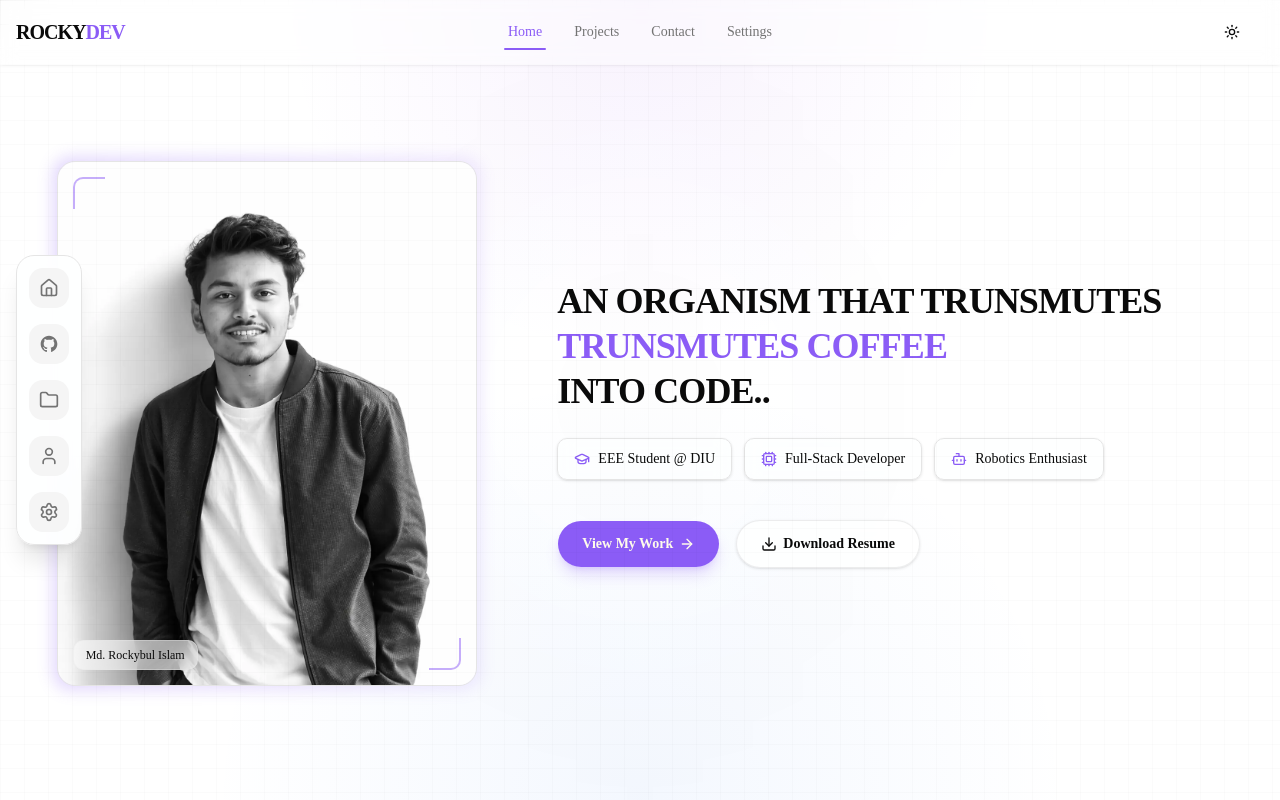
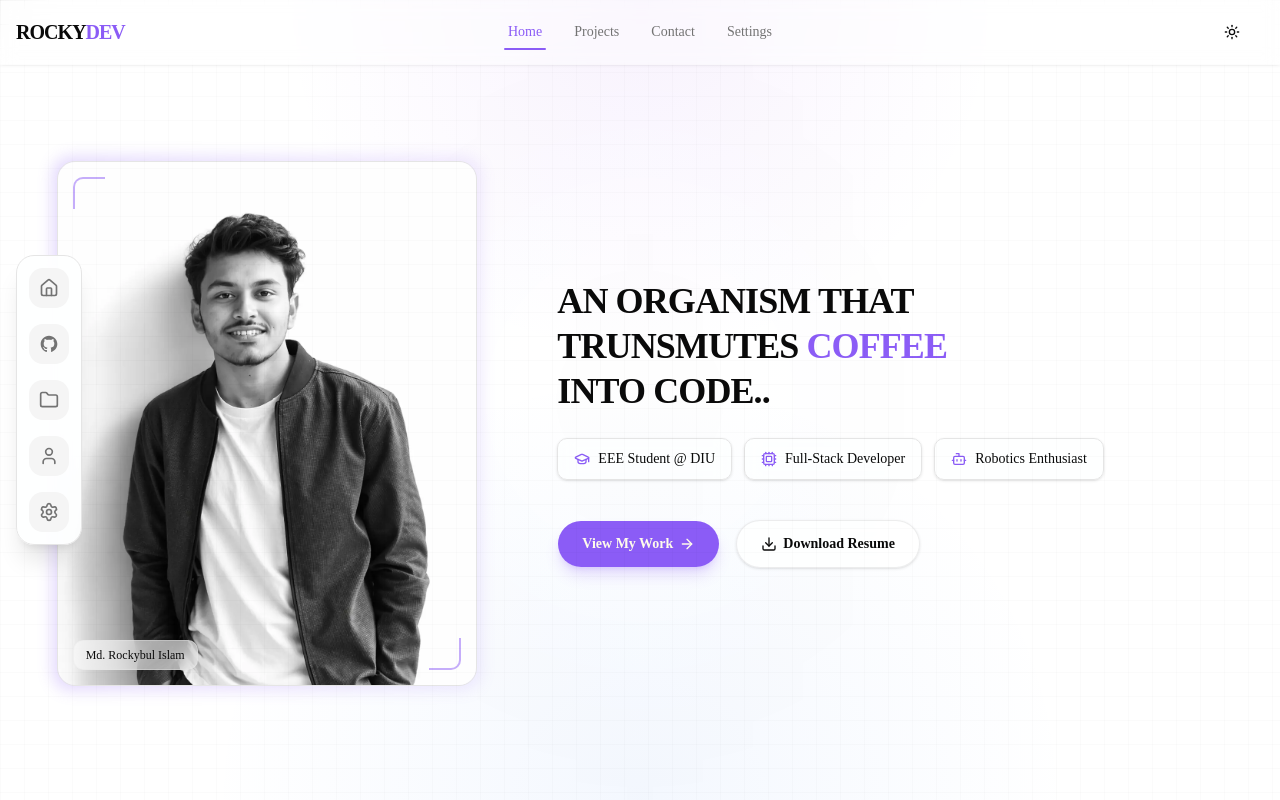
Before and after one commit to rockybulislam/portfolio2.0, a Next.js app: page / in a window 1280 px wide. Built offline with nearby package versions, Linux system fonts and the light colour scheme.

Commit message:
fix animation

```diff
--- a/components/Hero.tsx
+++ b/components/Hero.tsx
@@ -77,8 +77,8 @@ export function Hero() {
           className="md:col-span-7 order-1 md:order-2 flex flex-col gap-6"
         >
           <h1 className="text-2xl md:text-4xl font-extrabold tracking-tight leading-tight">
-            AN ORGANISM THAT TRUNSMUTES <br></br>
-            <span className="text-primary"> TRUNSMUTES COFFEE</span>
+            AN ORGANISM THAT <br></br>
+            TRUNSMUTES<span className="text-primary"> COFFEE</span>
             <br></br> INTO CODE..
           </h1>
           <motion.div
```
